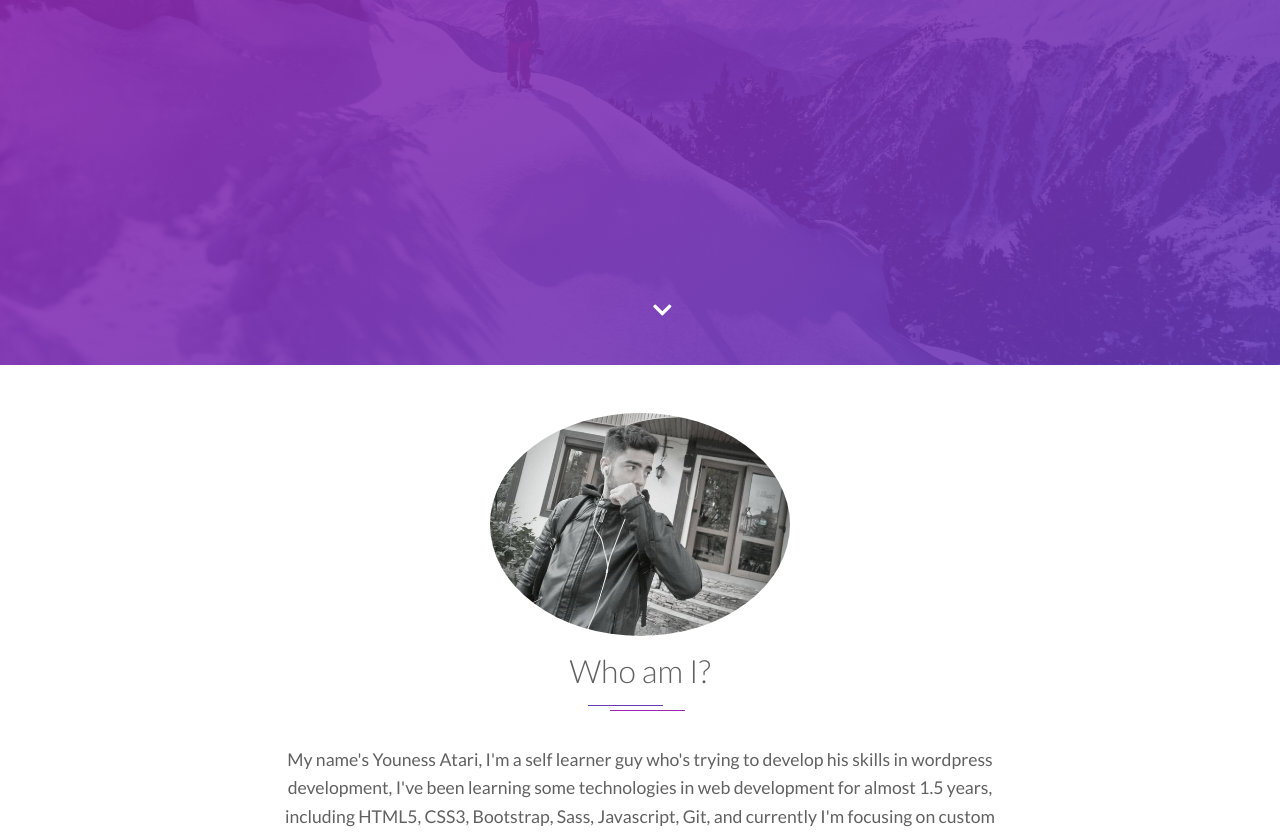
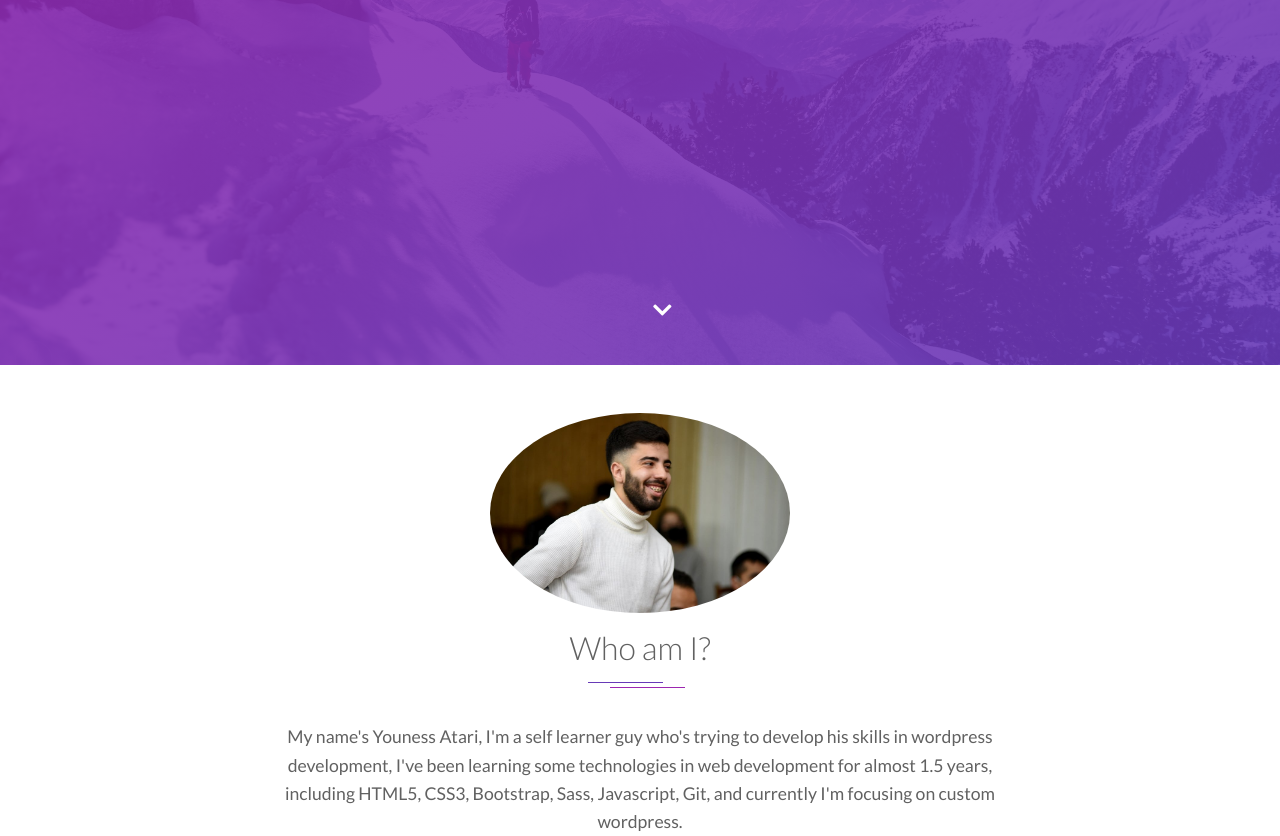
Before and after one commit to younesatari/myPortfolio, a plain HTML site: page index.html in a window 1280 px wide. Shown: the part 435-1271 px from the top of the page. Drawn offline with nearby package versions, Linux system fonts and the light colour scheme.

Commit message:
Update index.html

```diff
--- a/index.html
+++ b/index.html
@@ -65,7 +65,7 @@
       <div class="container">
          <div class="row text-center">
             <div class="col-8 mx-auto">
-               <img id="about-img" class="img-fluid mb-3" src="img/myPhoto.png">
+               <img id="about-img" class="img-fluid mb-3" src="img/myPhoto.jpg">
                <h3 class="display-5 mb-5 about-title pb-2">Who am I?</h3>
                <p class="text-justify">
                   My name's Youness Atari, I'm a self learner guy who's trying to develop his skills in wordpress development, I've been learning some technologies in web development for almost 1.5 years, including HTML5, CSS3, Bootstrap, Sass, Javascript, Git, and currently I'm focusing on custom wordpress.
```
